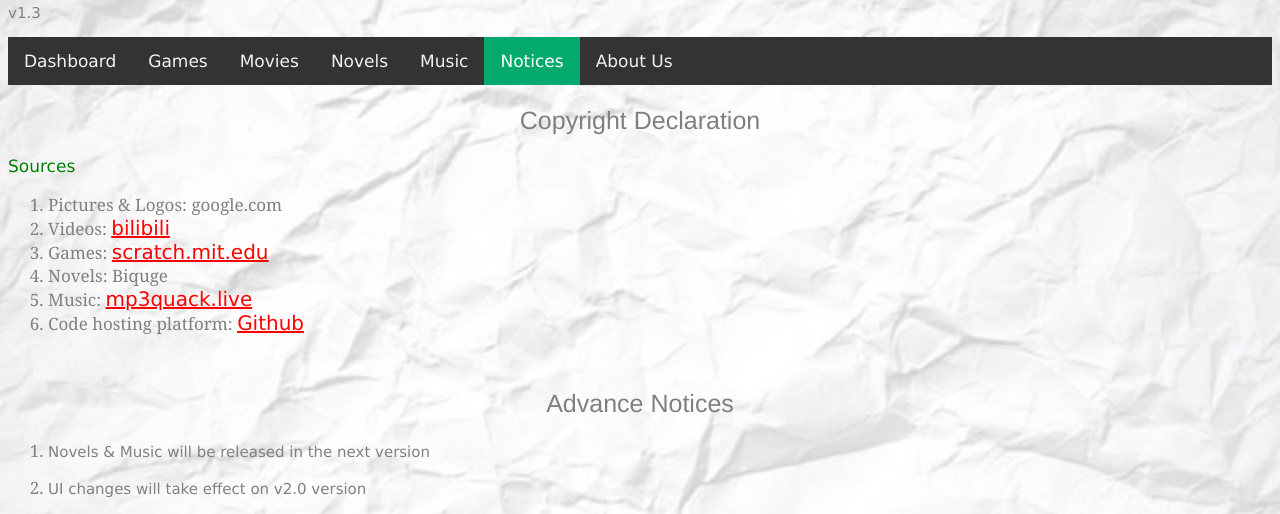
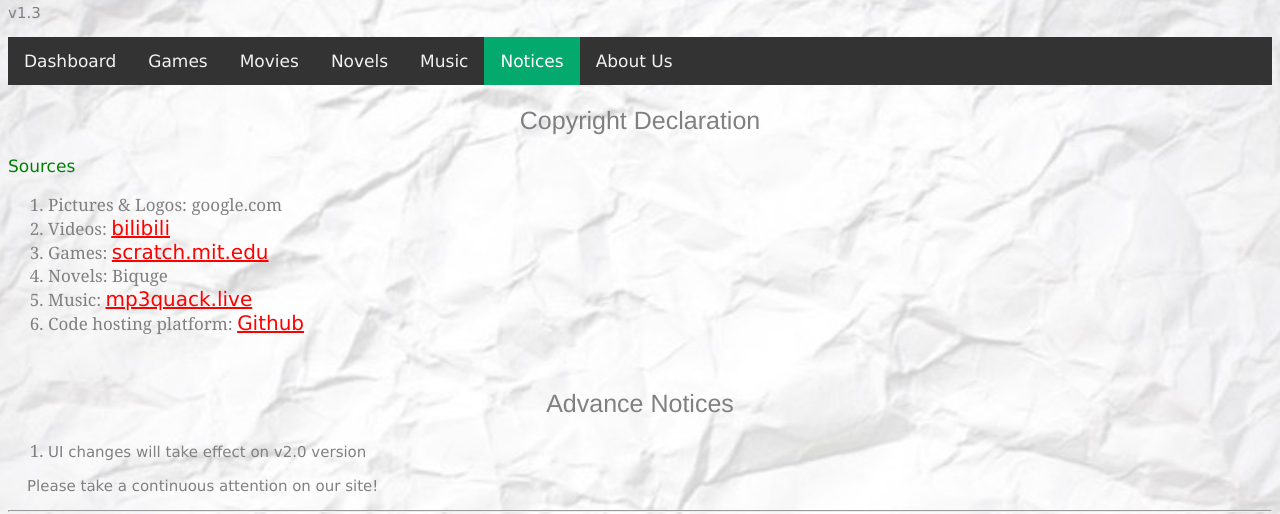
Before and after one commit to tsinglanweb/web, a plain HTML site: page sources/notices.html in a window 1280 px wide. Shown: the part 108-622 px from the top of the page. Drawn offline with Linux system fonts and the light colour scheme.

Commit message:
Update notices.html

```diff
--- a/sources/notices.html
+++ b/sources/notices.html
@@ -31,7 +31,6 @@
 
     <br><h2>Advance Notices</h2>
     <ol>
-      <li><p>Novels & Music will be released in the next version</p></li>
       <li><p>UI changes will take effect on v2.0 version</p></li>
     </ol>
     <p>&nbsp&nbsp&nbsp&nbspPlease take a continuous attention on our site!</p>
```
